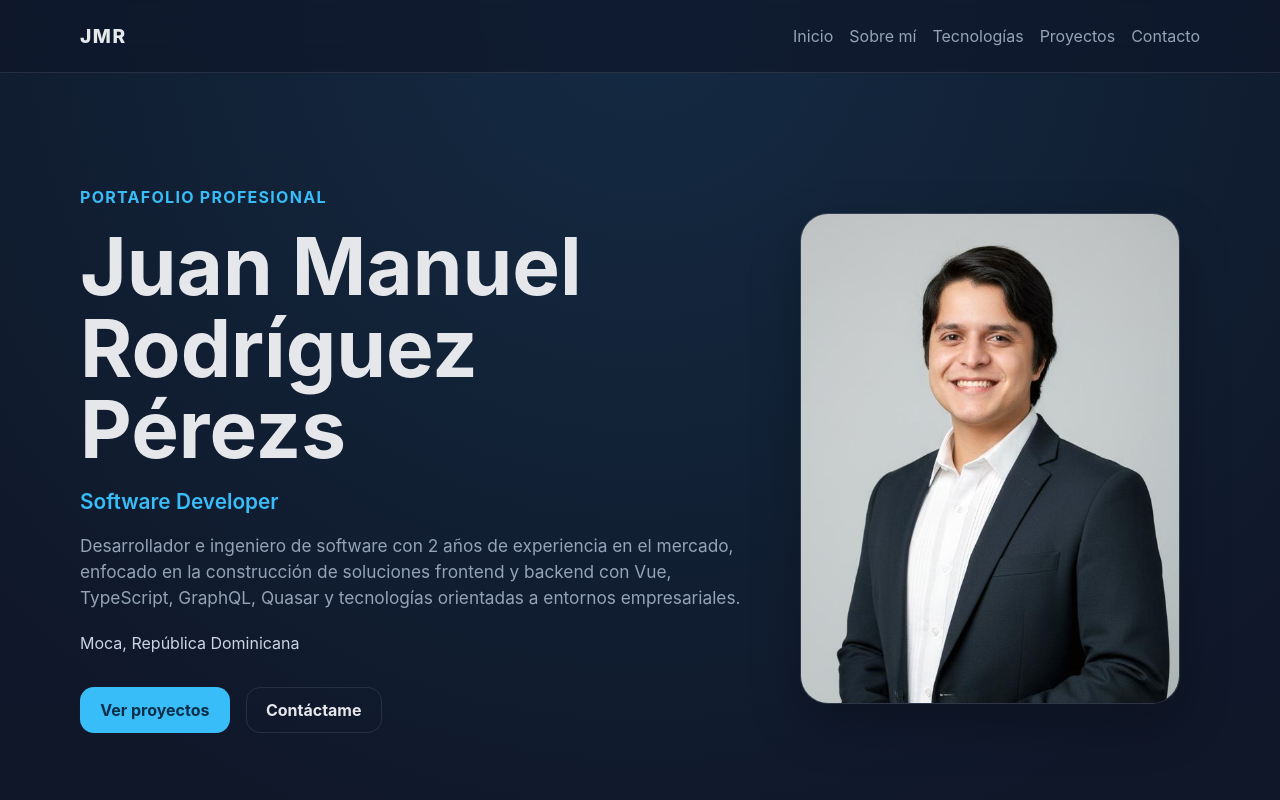
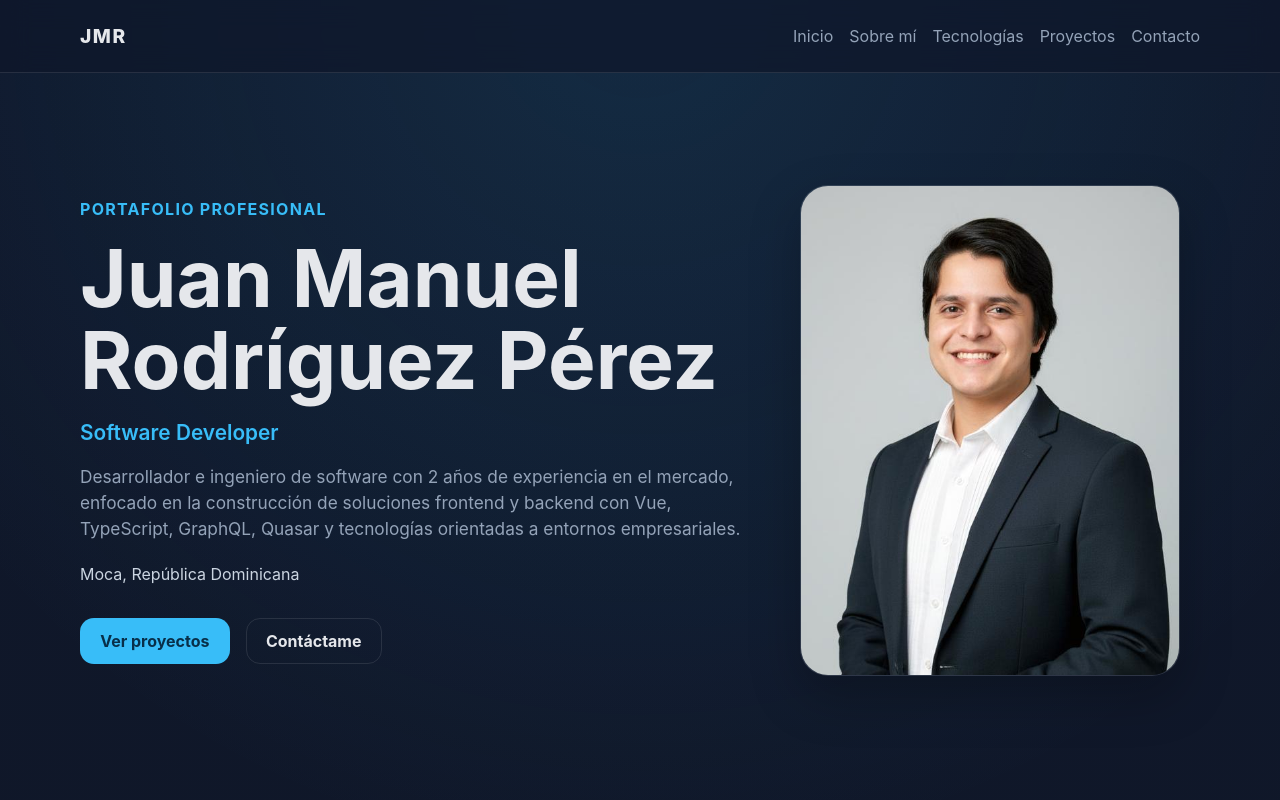
Before and after one commit to ManeyRodriguez/portafolio, a Vue app: page / in a window 1280 px wide. Shown: the top 800 px of the page. Built offline with nearby package versions, Linux system fonts and the light colour scheme.

Commit message:
fix: correct spelling in portfolio name

```diff
--- a/src/data/portfolio.ts
+++ b/src/data/portfolio.ts
@@ -1,7 +1,7 @@
 import type { PortfolioData } from '../types/portfolio';
 
 export const portfolioData: PortfolioData = {
-  name: 'Juan Manuel Rodríguez Pérezs',
+  name: 'Juan Manuel Rodríguez Pérez',
   role: 'Software Developer',
   summary:
     'Desarrollador e ingeniero de software con 2 años de experiencia en el mercado, enfocado en la construcción de soluciones frontend y backend con Vue, TypeScript, GraphQL, Quasar y tecnologías orientadas a entornos empresariales.',
```
